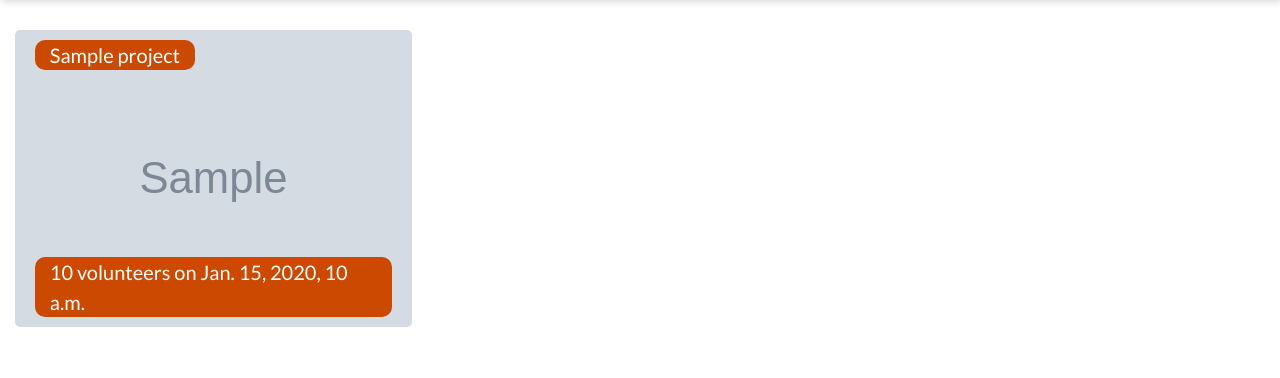
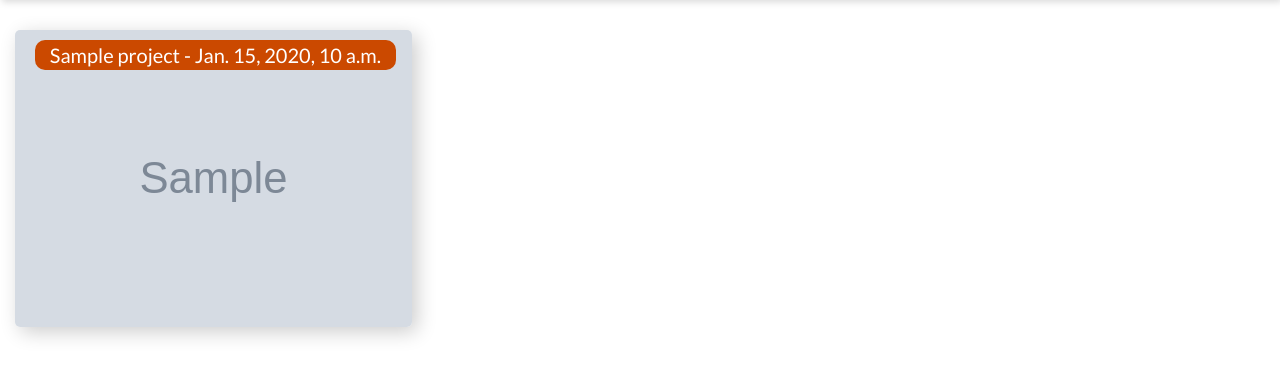
Before and after one commit to kyckaveri/website, a Django app: template kycwebsite/templates/publicviewcontroller/projects.html in a window 1280 px wide. Shown: the part 68-446 px from the top of the page. Run offline with Django 3.2, Linux system fonts and the light colour scheme; the template is opened without the code that fills it: most values are stand-ins (such as "Sample title", 1, 10 or a date in 2020); grey boxes marked "Sample" are stand-in pictures; some libraries are stand-ins or nearby versions.

Commit message:
36/43 CSS

```diff
--- a/kycwebsite/apps/publicviewcontroller/views.py
+++ b/kycwebsite/apps/publicviewcontroller/views.py
@@ -1,6 +1,5 @@
 from django.shortcuts import render, HttpResponse, HttpResponseRedirect
 from django.urls import reverse
-from django.contrib.staticfiles.storage import staticfiles_storage
 
 from .models import KYCMember, Project, KYCYearSnapshot, CarouselImage
 from .utils import get_project_obj, get_context
--- a/kycwebsite/static/publicviewcontroller/css/home.css
+++ b/kycwebsite/static/publicviewcontroller/css/home.css
@@ -76,10 +76,6 @@
     color: var(--accent-text);
 }
 
-.bottom-bar {
-    font-size: 14px;
-}
-
 .icon {
     width: 30px;
     height: 30px;
--- a/kycwebsite/static/publicviewcontroller/css/projects.css
+++ b/kycwebsite/static/publicviewcontroller/css/projects.css
@@ -4,6 +4,11 @@
     background-repeat: no-repeat;
     position: relative;
     border-radius: 5px;
+    box-shadow: 5px 5px 20px rgba(0, 0, 0, 0.2);
+}
+
+.project-card:hover {
+    box-shadow: 5px 5px 20px rgba(0, 0, 0, 0.4);
 }
 
 .placeholder-image {
@@ -25,11 +30,6 @@
 
 .name {
     top: 10px;
-}
-
-.bottom-bar {
-    width: 90%;
-    bottom: 10px;
 }
 
 .title {
--- a/kycwebsite/templates/publicviewcontroller/home.html
+++ b/kycwebsite/templates/publicviewcontroller/home.html
@@ -130,11 +130,6 @@ animateValue("hours-value", parseInt({{hours}}/2), {{hours}}, 500);
                                     <div class="bar name">
                                         {{project.NAME}}
                                     </div>
-                                    <div class="bar bottom-bar">
-                                        <div class="w-100">
-                                            {{project.VOLUNTEERS}} volunteers on {{project.DATE}}
-                                        </div>
-                                    </div>
                                 </div>
                                 <br/>
                                 {% endfor %}
--- a/kycwebsite/templates/publicviewcontroller/projects.html
+++ b/kycwebsite/templates/publicviewcontroller/projects.html
@@ -39,12 +39,7 @@
             <div class="w-100 ml-auto mr-auto project-card" style="background-image: url('{{project.IMAGE}}');">
                 <img src="{{project.IMAGE}}" class="placeholder-image"/>
                 <div class="bar name">
-                    {{project.NAME}}
-                </div>
-                <div class="bar bottom-bar">
-                    <div class="w-100">
-                        {{project.VOLUNTEERS}} volunteers on {{project.DATE}}
-                    </div>
+                    {{project.NAME}} - {{project.DATE}}
                 </div>
             </div>
             <br/>
```
